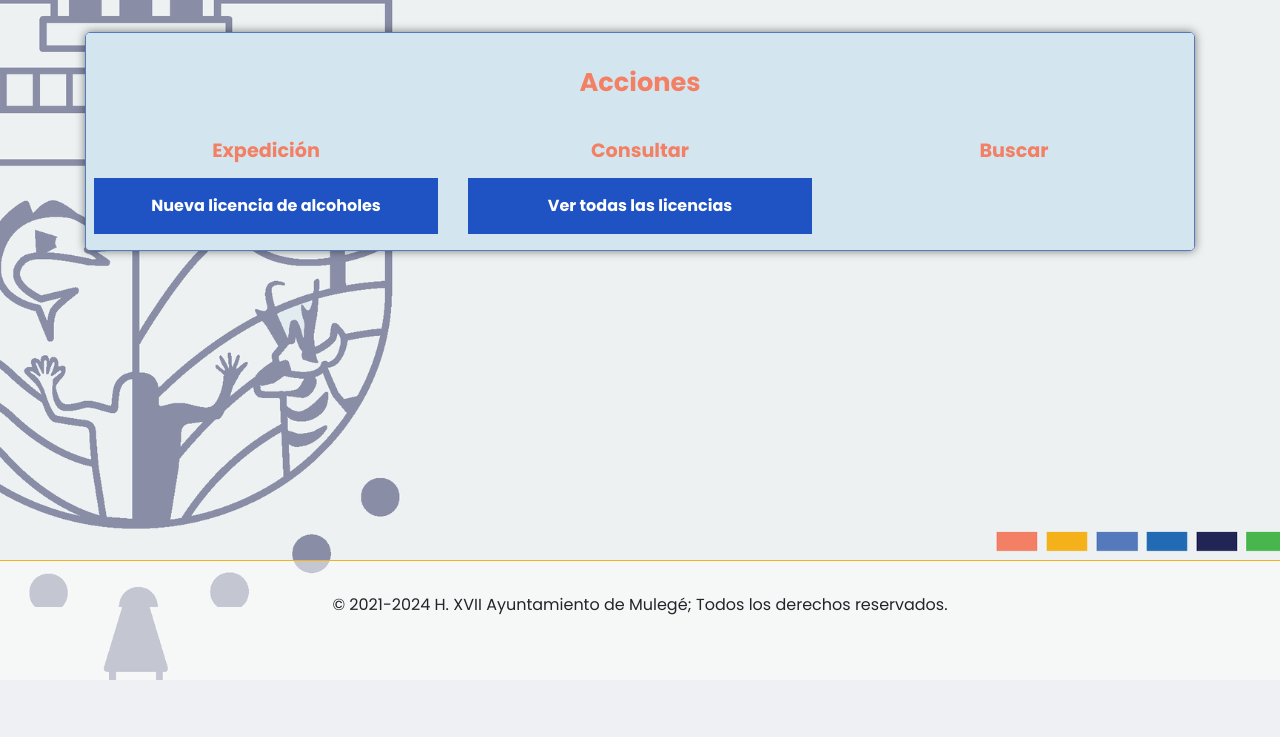
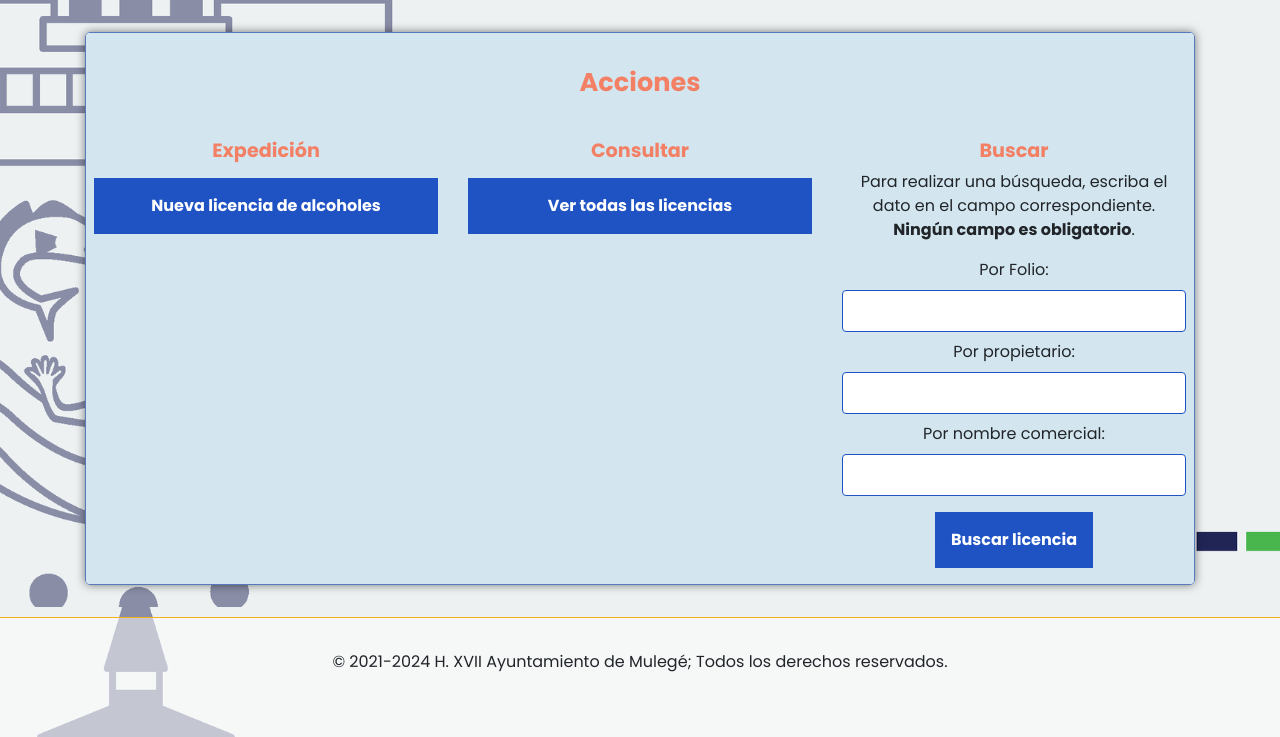
Before and after one commit to ayuntamiento-mulege-informatica/licencias, a PHP site: page /licencias_alcoholes.php in a window 1280 px wide. Shown: the part 193-930 px from the top of the page. Before the commit the page ends 873 px from the top, so only its background shows below. Run offline with PHP 8.4, Linux system fonts and the light colour scheme; data that the repository does not hold is empty.

Commit message:
Búsqueda de licencias por folio, propietario y nombre comercial.

```diff
--- a/licencias_alcoholes.php
+++ b/licencias_alcoholes.php
@@ -24,7 +24,19 @@ include_once 'menu.php';
 
             <div class="col-4">
               <h3>Buscar</h3>
+              <p>Para realizar una búsqueda, escriba el dato en el campo correspondiente.<br><strong>Ningún campo es obligatorio</strong>.</p>
+              <form action="/lista_licencias_alcoholes" method="post">
+                <label for="folio">Por Folio:</label><br>
+                <input id="folio" type="text" name="folio">
 
+                <label for="propietario">Por propietario:</label><br>
+                <input id="propietario" type="text" name="propietario">
+
+                <label for="nombre_comercial">Por nombre comercial:</label><br>
+                <input id="nombre_comercial" type="text" name="nombre_comercial">
+
+                <input type="submit" name="accion" value="Buscar licencia">
+              </form>
             </div>
           </div>
         </div>
```
Also changed, not shown: lib/class_licencias_alcoholes.php (+32 -5 lines), lista_licencias_alcoholes.php (+7 -1 lines).
